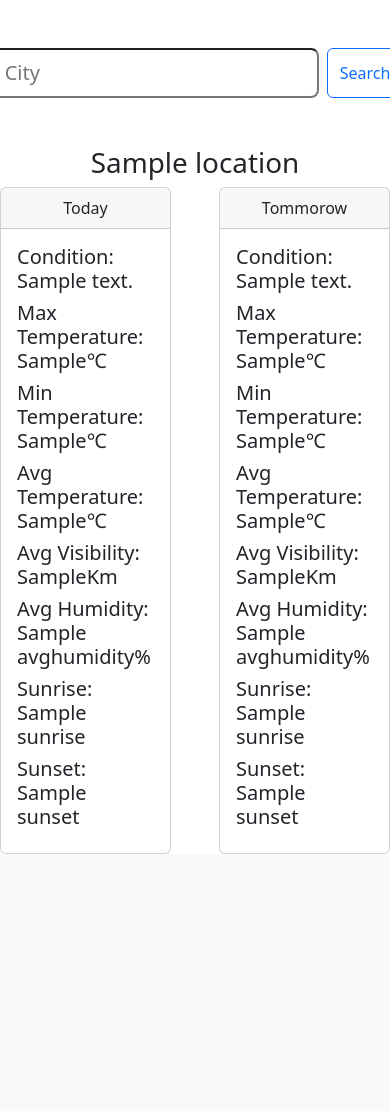
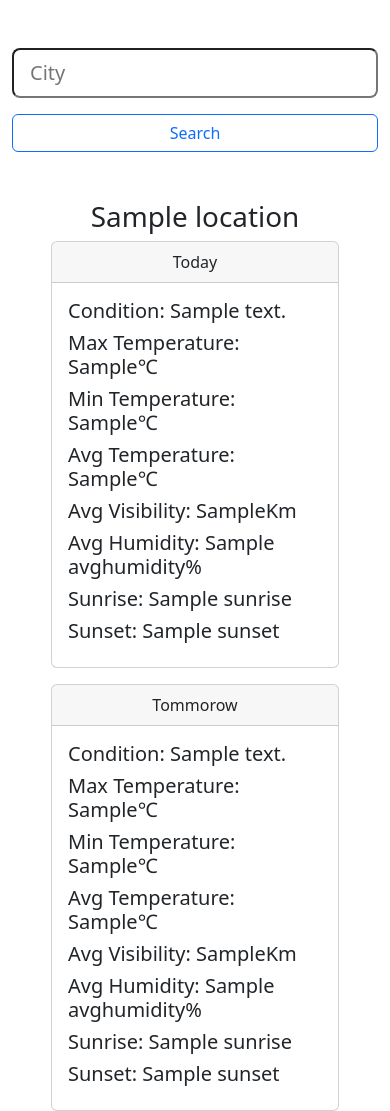
Before and after one commit to darkdevil18/weather-app-flask, a Flask app: template api/templates/index.html in a window 390 px wide. Shown: the part 58-1169 px from the top of the page. Before the commit the page ends 912 px from the top, so only its background shows below. Run offline with Flask 2, Linux system fonts and the light colour scheme; the template is opened without the code that fills it: most values are stand-ins (such as "Sample title", 1, 10 or a date in 2020).

Commit message:
optimized for mobile devices

```diff
--- a/api/index.py
+++ b/api/index.py
@@ -1,6 +1,9 @@
 import os
 import requests
 from flask import Flask, render_template, request
+from dotenv import load_dotenv
+
+load_dotenv()
 
 app = Flask(__name__)
 
--- a/api/templates/base.html
+++ b/api/templates/base.html
@@ -27,9 +27,9 @@
             <a class="navbar-brand text-light text-uppercase font-monospace h1 fw-4" href="{{ url_for('main') }}">Weather App</a>
         </div>
     </nav>
-    <section class="container-fluid mt-5 d-flex justify-content-center">
-        <form action="/" method="post" class="d-flex">
-            <input class="form-control-lg me-2" type="search" placeholder="City" aria-label="City" name="city" id="city">
+    <section class="container-fluid mt-5 d-flex flex-column flex-md-row justify-content-center">
+        <form action="/" method="post" class="d-flex flex-column flex-md-row gap-3">
+            <input class="form-control-lg w-100" type="search" placeholder="City" aria-label="City" name="city" id="city">
             <button class="btn btn-outline-primary" type="submit">Search</button>
           </form>
     </section>
--- a/api/templates/index.html
+++ b/api/templates/index.html
@@ -12,8 +12,8 @@ Weather App
 <section class="continer-md vstack mt-5 text-center">
     {% if not data.error %}
     <h1 className="text-light text-center">{{data.location.name}}</h1>
-        <div class="d-flex justify-content-center g-5">
-            <div class="card me-5" style="width: 18rem;text-align: left;">
+    <div class="d-flex flex-column flex-md-row justify-content-center align-items-center gap-3">
+        <div class="card" style="width: 18rem;text-align: left;">
             <div class="card-header text-center text-bold">Today</div>
             <div class="card-body v-stack">
                 <h5>Condition: {{ data.forecast.forecastday[0].day.condition.text }}</h5>
```
Also changed, not shown: 1 other file. Lines whose indentation alone changed are shown as unchanged.
